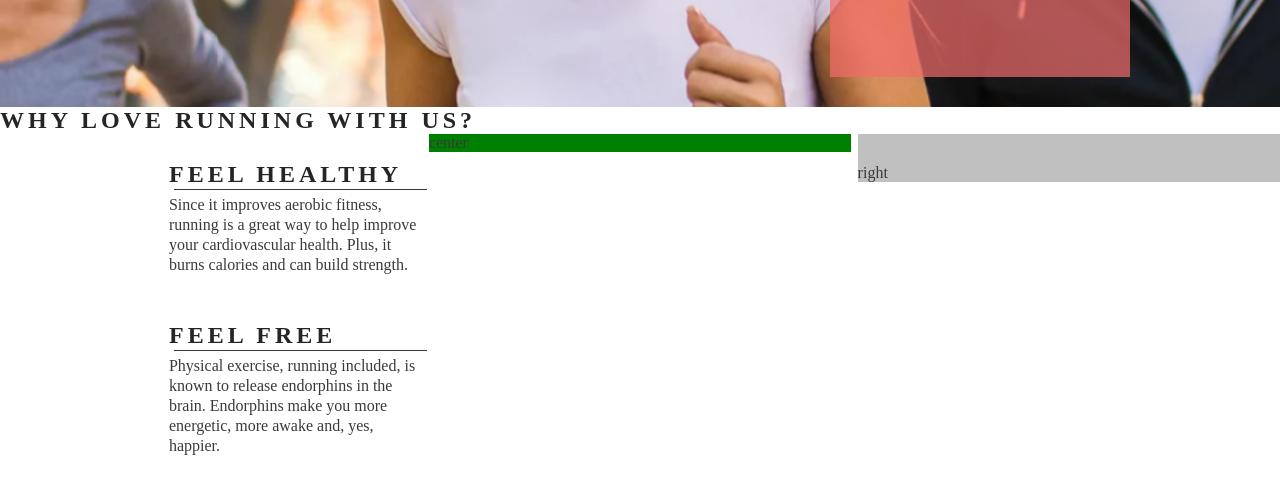
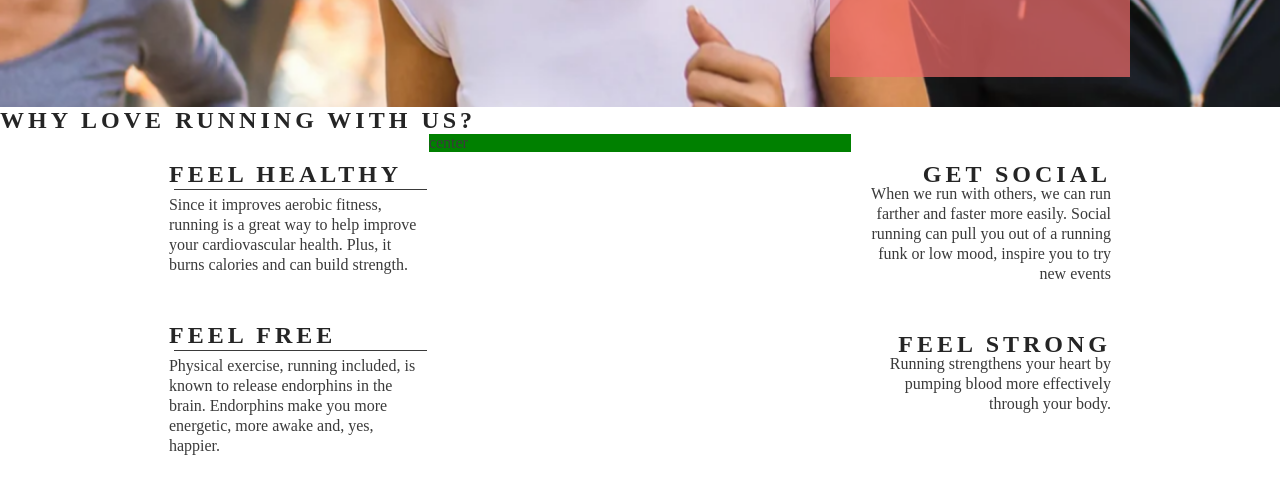
Before and after one commit to Jesdah/Love-running, a plain HTML site: page index.html in a window 1280 px wide. Shown: the part 568-1062 px from the top of the page. Drawn offline with Linux system fonts and the light colour scheme.

Commit message:
added right and left div

```diff
--- a/assets/css/style.css
+++ b/assets/css/style.css
@@ -108,7 +108,7 @@ h1, h2 {
     padding-top: 30px;
     width: 33%;
     float: right;
-    background-color: silver;
+
 }
 #center-about {
     width: 33%;
@@ -128,3 +128,16 @@ hr {
     clear: both;
     margin-bottom: 50px;
 }
+.right-about-heading {
+    width: 60%;
+    float: left;
+    line-height: 20px;
+    clear: both;
+    margin-bottom: 50px;
+}
+.right-about-heading h2 {
+text-align: right;
+}
+.right-about-heading p {
+text-align: right;
+}
--- a/index.html
+++ b/index.html
@@ -54,8 +54,15 @@
                 <p>Physical exercise, running included, is known to release endorphins in the brain. Endorphins make you more energetic, more awake and, yes, happier.</p>
             </div>
         </div>
-        <div id="right-about"> right
-
+        <div id="right-about">
+            <div class="right-about-heading">
+                <h2>Get Social</h2>
+                <p>When we run with others, we can run farther and faster more easily. Social running can pull you out of a running funk or low mood, inspire you to try new events</p>
+            </div>
+            <div class="right-about-heading">
+                <h2>Feel Strong</h2>
+                <p>Running strengthens your heart by pumping blood more effectively through your body.</p>
+            </div>
         </div>
         <div id="center-about">center</div>
     </section>
```
